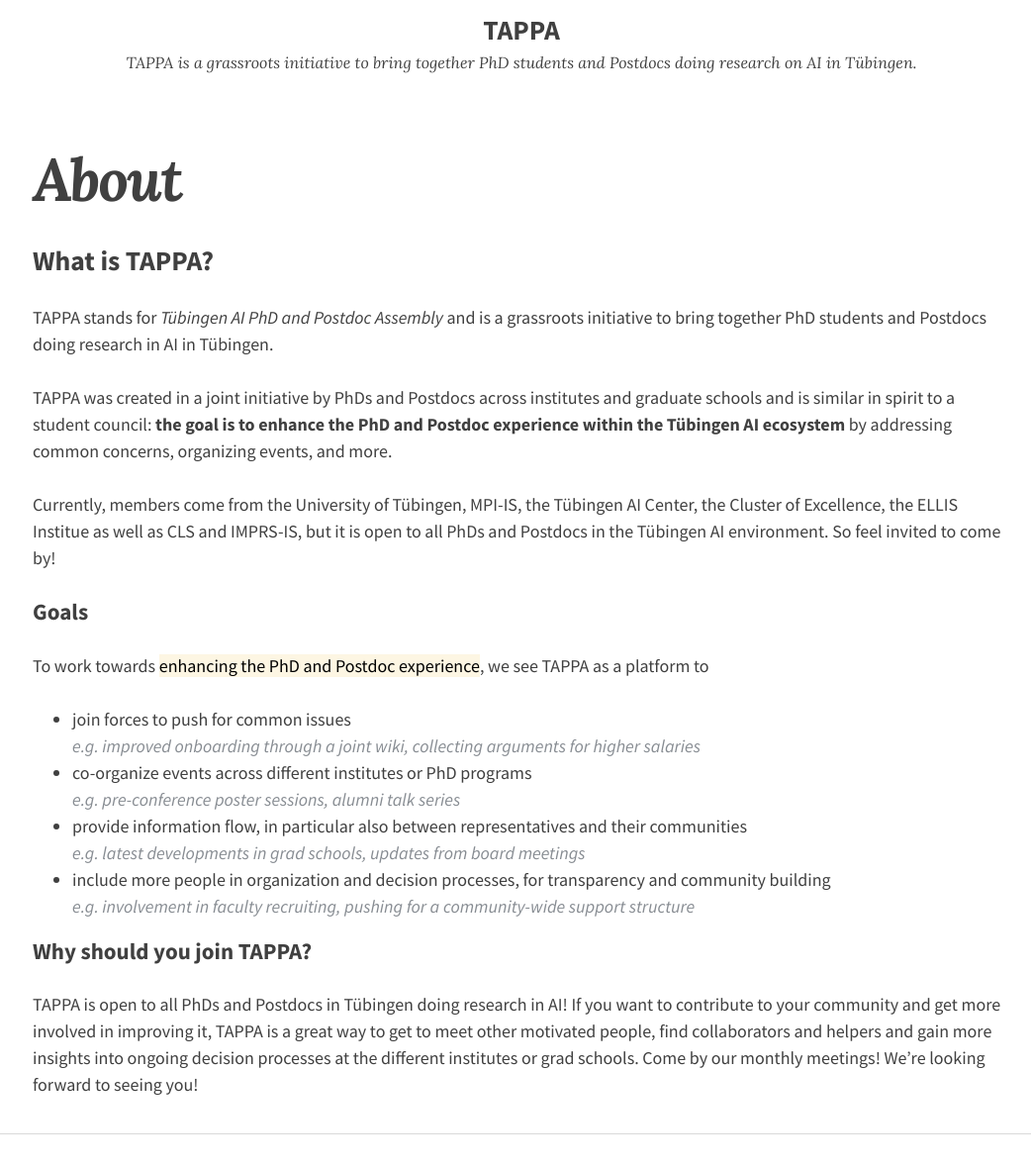
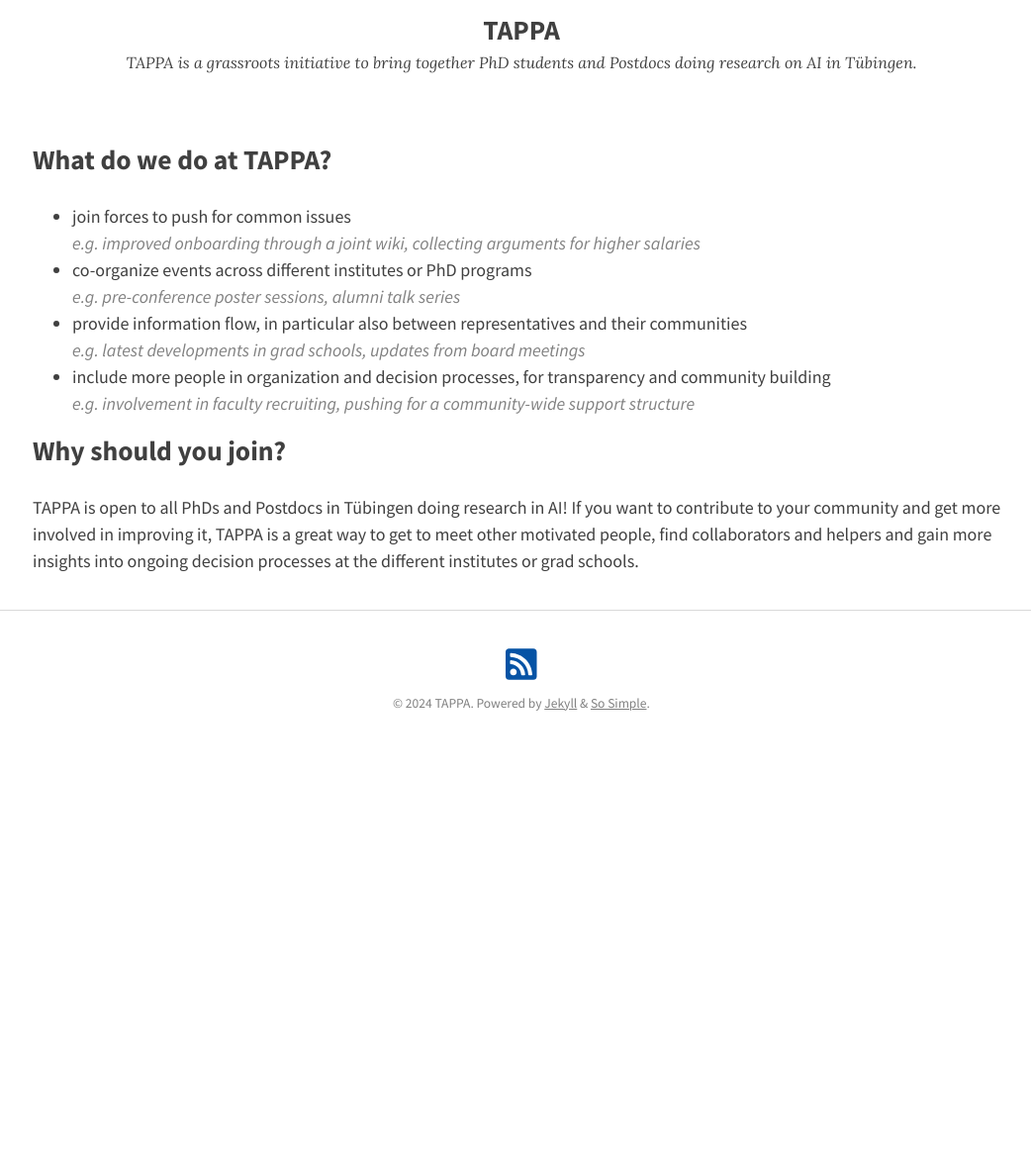
Before and after one commit to tappa-org/tappa-org.github.io, a Jekyll site: the page built from about.md, in a window 1280 px wide and 1400 px high, cut to the strip 221-1400 px from the top of the window. Shown: the whole strip at 99% size, without its empty margins (113-1155 px from the left). Built offline with Jekyll 4.4.1, drawn with Linux system fonts in a browser that asks for light colours; nearby versions of some CDN libraries.

Commit message:
text updated

```diff
--- a/about.md
+++ b/about.md
@@ -1,26 +1,23 @@
 ---
 layout: page
-title: About
+title: ''
 # permalink: /About/
 ---
 
-## What is TAPPA?
-TAPPA stands for *Tübingen AI PhD and Postdoc Assembly* and is a grassroots initiative to bring together PhD students and Postdocs doing research in AI in Tübingen.
+## What do we do at TAPPA?
 
-TAPPA was created in a joint initiative by PhDs and Postdocs across institutes and graduate schools and is similar in spirit to a student council: **the goal is to enhance the PhD and Postdoc experience within the Tübingen AI ecosystem** by addressing common concerns, organizing events, and more.
+- join forces to push for common issues\
+<span style="color: gray;">*e.g. improved onboarding through a joint wiki, collecting arguments for higher salaries*</span>
+- co-organize events across different institutes or PhD programs\
+<span style="color: gray;">*e.g. pre-conference poster sessions, alumni talk series*</span>
+- provide information flow, in particular also between representatives and their communities\
+<span style="color: gray;">*e.g. latest developments in grad schools, updates from board meetings*</span>
+- include more people in organization and decision processes, for transparency and community building\
+<span style="color: gray;">*e.g. involvement in faculty recruiting, pushing for a community-wide support structure*</span>
 
-Currently, members come from the University of Tübingen, MPI-IS, the Tübingen AI Center, the Cluster of Excellence, the ELLIS Institue as well as CLS and IMPRS-IS, but it is open to all PhDs and Postdocs in the Tübingen AI environment. So feel invited to come by!
-
-### **Goals**
-To work towards <mark style="background-color: #fdf6e3;">enhancing the PhD and Postdoc experience</mark>, we see TAPPA as a platform to
-- join forces to push for common issues\
-<span style="color: #878c92; font-style: italic">e.g. improved onboarding through a joint wiki, collecting arguments for higher salaries</span>
-- co-organize events across different institutes or PhD programs\
-<span style="color: #878c92; font-style: italic">e.g. pre-conference poster sessions, alumni talk series</span>
-- provide information flow, in particular also between representatives and their communities\
-<span style="color: #878c92; font-style: italic">e.g. latest developments in grad schools, updates from board meetings</span>
-- include more people in organization and decision processes, for transparency and community building\
-<span style="color: #878c92; font-style: italic">e.g. involvement in faculty recruiting, pushing for a community-wide support structure</span>
-
-### **Why should you join TAPPA?**
-TAPPA is open to all PhDs and Postdocs in Tübingen doing research in AI! If you want to contribute to your community and get more involved in improving it, TAPPA is a great way to get to meet other motivated people, find collaborators and helpers and gain more insights into ongoing decision processes at the different institutes or grad schools. Come by our monthly meetings! We're looking forward to seeing you!
+## Why should you join?
+TAPPA is open to all PhDs and Postdocs in Tübingen doing research in AI!
+If you want to contribute to your community and get more involved in improving it,
+TAPPA is a great way to get to meet other motivated people, find collaborators and
+helpers and gain more insights into ongoing decision processes at the different
+institutes or grad schools.
```
Also changed, not shown: contact.md (+1 -1 lines), index.md (+5 -1 lines), 5 other files.
